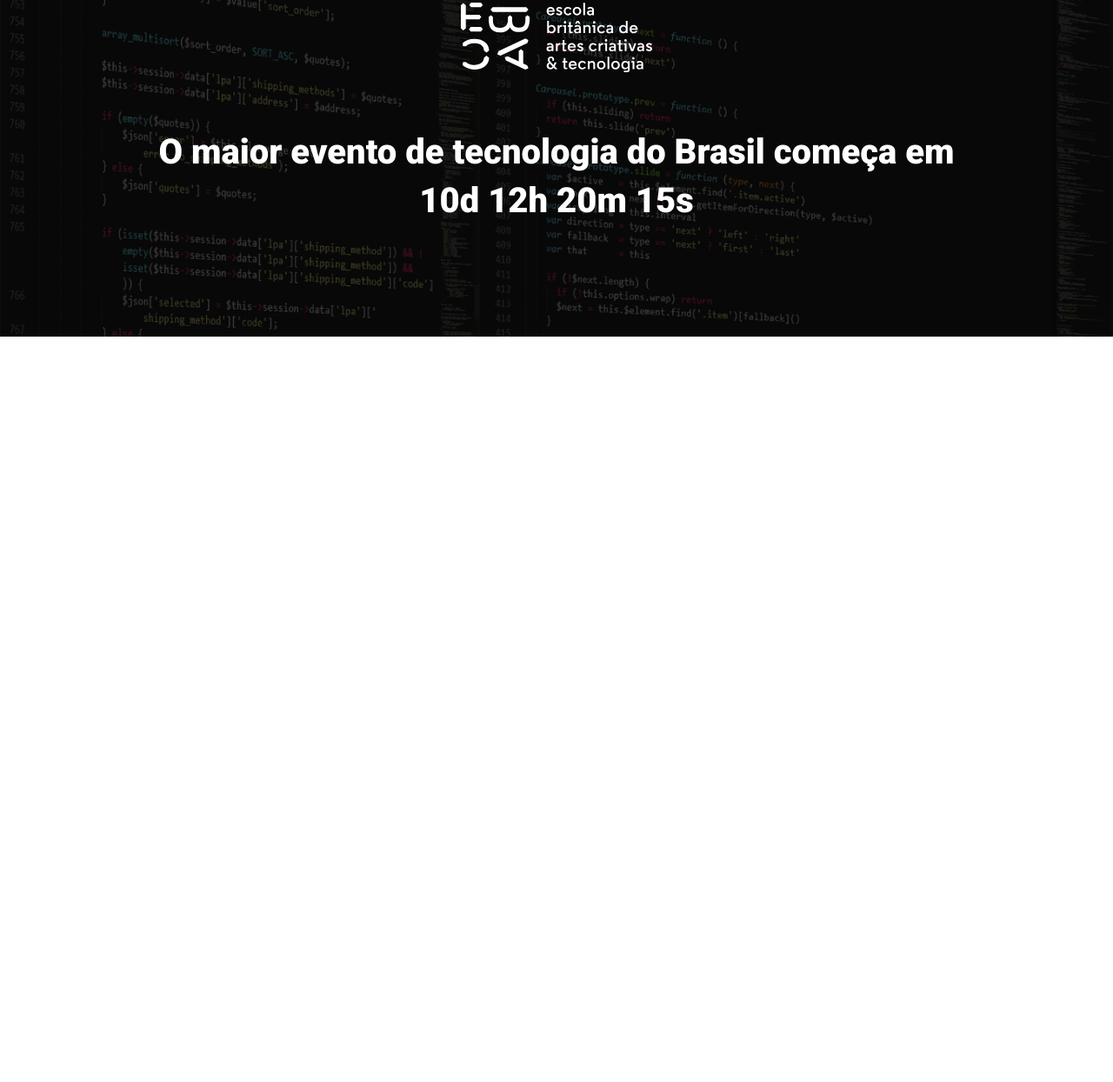
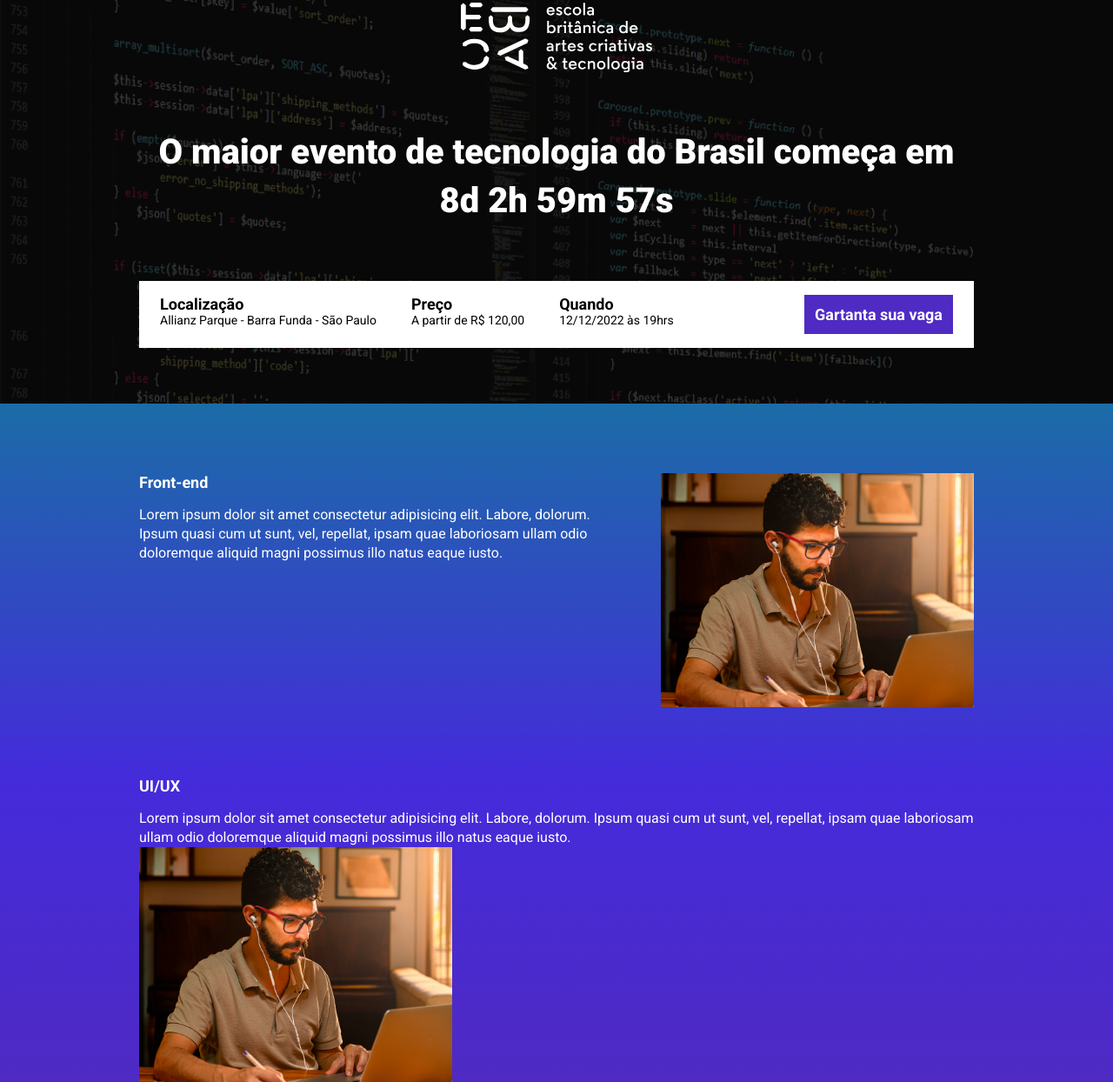
Before and after one commit to Caruso13/ebac_tech_talks, a website built with Parcel: page src/index.html in a window 1280 px wide. Shown: the part 61-1305 px from the top of the page at 87% size. Before the commit the page ends 800 px from the top, so only its background shows below. Built offline with nearby package versions, Linux system fonts and the light colour scheme.

Commit message:
criando a contagem regressiva

```diff
--- a/package.json
+++ b/package.json
@@ -2,9 +2,9 @@
   "name": "ebac_talks",
   "version": "1.0.0",
   "description": "",
-  "main": "index.js",
   "scripts": {
     "dev": "parcel src/index.html src/styles/main.scss src/scripts/main.js",
+    "build": "parcel build src/index.html",
     "test": "echo \"Error: no test specified\" && exit 1"
   },
   "keywords": [],
--- a/src/index.html
+++ b/src/index.html
@@ -10,21 +10,84 @@
     <link href="https://fonts.googleapis.com/css2?family=Roboto:wght@400;700;900&display=swap" rel="stylesheet">
 
     <link rel="stylesheet" href="styles/main.scss">
+    <link rel="stylesheet" href="https://unpkg.com/aos@next/dist/aos.css" />
 </head>
 <body>
     <header class="hero">
         <div class="container">
             <img class="hero__logo" src="./images/ebac_logo.svg" alt="EBAC">
             <p class="hero__text">
-                O maior evento de tecnologia do Brasil começa em 10d 12h 20m 15s
+                O maior evento de tecnologia do Brasil começa em <span id="contador"></span>
             </p>
+            <div class="infos-bar">
+                <ul class="infos-bar__infos">
+                    <li class="infos-bar__infos__item">
+                        <b>Localização</b>
+                        Allianz Parque - Barra Funda - São Paulo
+                    </li>
+                    <li class="infos-bar__infos__item">
+                        <b>Preço</b>
+                        A partir de R$ 120,00
+                    </li>
+                    <li class="infos-bar__infos__item">
+                        <b>Quando</b>
+                        12/12/2022 às 19hrs
+                    </li>
+                </ul>
+                <a href="#" class="button button--primary">
+                    Gartanta sua vaga
+                </a>
+            </div>
         </div>
 
     </header>
+    <section class="event event--frontend">
+        <div class="container" data-aos="fade-right">
+            <div class="event__details">
+                <h2 class="event__details__title">Front-end</h2>
+                <p class="event__details__description">
+                    Lorem ipsum dolor sit amet consectetur adipisicing elit. Labore, dolorum. Ipsum quasi cum ut sunt, vel, repellat, ipsam quae laboriosam ullam odio doloremque aliquid magni possimus illo natus eaque iusto.
+                </p>
+            </div>
+            <img class="event__image" src="./images/frontend.png" alt="Front-end">
+        </div>
+    </section>
+    <section class="event--ui-ux event--image-left">
+        <div class="container" data-aos="fade-right">
+            <div class="event__details">
+                <h2 class="event__details__title">UI/UX</h2>
+                <p class="event__details__description">
+                    Lorem ipsum dolor sit amet consectetur adipisicing elit. Labore, dolorum. Ipsum quasi cum ut sunt, vel, repellat, ipsam quae laboriosam ullam odio doloremque aliquid magni possimus illo natus eaque iusto.
+                </p>
+            </div>
+            <img class="event__image" src="./images/frontend.png" alt="Front-end">
+        </div>
+    </section>
+    <section class="event--data-science">
+        <div class="container" data-aos="fade-right">
+            <div class="event__details">
+                <h2 class="event__details__title">Data Science</h2>
+                <p class="event__details__description">
+                    Lorem ipsum dolor sit amet consectetur adipisicing elit. Labore, dolorum. Ipsum quasi cum ut sunt, vel, repellat, ipsam quae laboriosam ullam odio doloremque aliquid magni possimus illo natus eaque iusto.
+                </p>
+            </div>
+            <img class="event__image" src="./images/frontend.png" alt="Front-end">
+        </div>
+    </section>
+    <section class="event--backend event--image-left">
+        <div class="container" data-aos="fade-left">
+            <div class="event__details">
+                <h2 class="event__details__title">Back-end</h2>
+                <p class="event__details__description">
+                    Lorem ipsum dolor sit amet consectetur adipisicing elit. Labore, dolorum. Ipsum quasi cum ut sunt, vel, repellat, ipsam quae laboriosam ullam odio doloremque aliquid magni possimus illo natus eaque iusto.
+                </p>
+            </div>
+            <img class="event__image" src="./images/frontend.png" alt="Front-end">
+        </div>
+    </section>
 
 
-
-
+    <script src="https://unpkg.com/aos@next/dist/aos.js"></script>
     <script src="scripts/main.js"></script>
 </body>
 </html>
--- a/src/scripts/main.js
+++ b/src/scripts/main.js
@@ -1 +1,29 @@
-console.log("olá mundo");
+AOS.init();
+
+const dataDoEvento = new Date("Apr 30, 2024 19:00:00");
+const timeStampDoEvento = dataDoEvento.getTime();
+
+const contaAsHoras = setInterval(function() {
+    const agora = new Date();
+    const timeStampAtual = agora.getTime();
+
+    const distanciaAteOEvento = timeStampDoEvento - timeStampAtual;
+
+    const diaEmMs = 1000 * 60 * 60 * 24;
+    const horaEmMs = 1000 * 60 * 60;
+    const MinutoEmMs = 1000 * 60;
+
+    const diasAteOEvento = Math.floor(distanciaAteOEvento /  diaEmMs);
+    const horasAteOEvento = Math.floor((distanciaAteOEvento %  diaEmMs) / horaEmMs );
+    const minutosAteOEvento = Math.floor((distanciaAteOEvento % horaEmMs) / MinutoEmMs);
+    const segundosAteOEvento = Math.floor((distanciaAteOEvento % MinutoEmMs) / 1000);
+
+    document.getElementById('contador').innerHTML = `${diasAteOEvento}d ${horasAteOEvento}h ${minutosAteOEvento}m ${segundosAteOEvento}s`;
+
+if (distanciaAteOEvento < 0) {
+    clearInterval(contaAsHoras);
+    document.getElementById('contador').innerHTML = 'Evento expirado - Você chegou tarde demais!';
+}
+
+
+}, 1000);
--- /dev/null
+++ b/src/styles/_event.scss
@@ -0,0 +1,66 @@
+@use 'variables';
+
+
+.event {
+    padding: 80px 0;
+
+
+
+    &--frontend {
+        background-image: linear-gradient(variables.$blue1, variables.$blue2);
+    }
+
+    &--ui-ux {
+        background-image: linear-gradient(variables.$blue2, variables.$purple);
+    }
+
+    &--data-science {
+        background-image: linear-gradient(variables.$purple, variables.$pink);
+    }
+
+    &--backend {
+        background-image: linear-gradient(variables.$pink, variables.$yellow);
+    }
+
+    &--image-left {
+        .container {
+            flex-direction: row-reverse;
+        }
+    }
+
+    .container {
+        display: flex;
+        gap: 40px;
+    }
+
+    &__image {
+        max-width: 360px;
+    }
+
+    &__details {
+        &__title {
+            font-size: 18px;
+            font-weight: bold;
+            margin-bottom: 16px;
+        }
+
+        &__description {
+            line-height: 22px;
+        }
+    }
+
+    @media (max-width: 640px) {
+        .container {
+            display: block;
+        }
+
+        &__image {
+            width: 100%;
+        }
+
+        &__details {
+            margin-right: 0;
+            margin-bottom: 16px;
+        }
+    }
+}
--- a/src/styles/_hero.scss
+++ b/src/styles/_hero.scss
@@ -1,3 +1,6 @@
+@use 'variables';
+
+
 .hero {
     padding-top: 64px ;
     padding-bottom: 64px;
@@ -16,7 +19,7 @@
         left: 0;
         width: 100%;
         height: 100%;
-        background-color: #000;
+        background-color: variables.$secundaryTextColor;
         content: '';
         opacity: .7;
     }
--- /dev/null
+++ b/src/styles/_variables.scss
@@ -0,0 +1,10 @@
+$textColor: #fff;
+$secundaryTextColor:#000;
+
+
+
+$blue1:#1B6CA7;
+$blue2: #442BDB;
+$pink: #89223B;
+$yellow: #9C791D;
+$purple: #4f2AC3;
--- /dev/null
+++ b/src/styles/components/_buttons.scss
@@ -0,0 +1,25 @@
+@use '../variables';
+
+.button {
+    padding: 12px;
+    font-size: 18px;
+    font-weight: bold;
+    text-decoration: none;
+    text-align: center;
+    white-space: nowrap;
+
+    &--primary {
+        color: variables.$textColor;
+        background-color: variables.$purple;
+    }
+
+    @media (max-width: 640px) {
+        display: block;
+        width: 100%;
+    }
+
+    @media(max-width: 1024px) {
+        display: flex;
+        align-items: center;
+    }
+}
--- /dev/null
+++ b/src/styles/components/_infos_bar.scss
@@ -0,0 +1,42 @@
+@use '../variables';
+
+
+.infos-bar {
+    padding: 16px 24px;
+    background-color: variables.$textColor;
+    display: flex;
+    justify-content: space-between;
+
+    &__infos {
+        display: flex;
+        gap: 40px;
+
+        &__item {
+            font-size: 14px;
+            color: variables.$secundaryTextColor;
+
+            b {
+                color: variables.$secundaryTextColor;
+                font-size: 18px;
+                display: block;
+            }
+        }
+    }
+
+    @media (max-width: 640px) {
+        display: block;
+        &__infos {
+            display: block;
+
+            &__item {
+                margin-bottom: 24px;
+            }
+        }
+    }
+
+    @media(max-width: 1024px) {
+        &__infos {
+            gap: 16px;
+        }
+    }
+}
--- a/src/styles/main.scss
+++ b/src/styles/main.scss
@@ -1,12 +1,16 @@
 @use 'hero';
-
+@use 'components/infos_bar';
+@use 'components/buttons';
+@use 'event';
+@use 'variables';
 
 * {
     margin: 0;
     padding: 0;
     box-sizing: border-box;
     font-family: Roboto, sans-serif;
-    color: #fff
+    color: variables.$textColor;
+    list-style: none;
 }
 
 .container {
```
